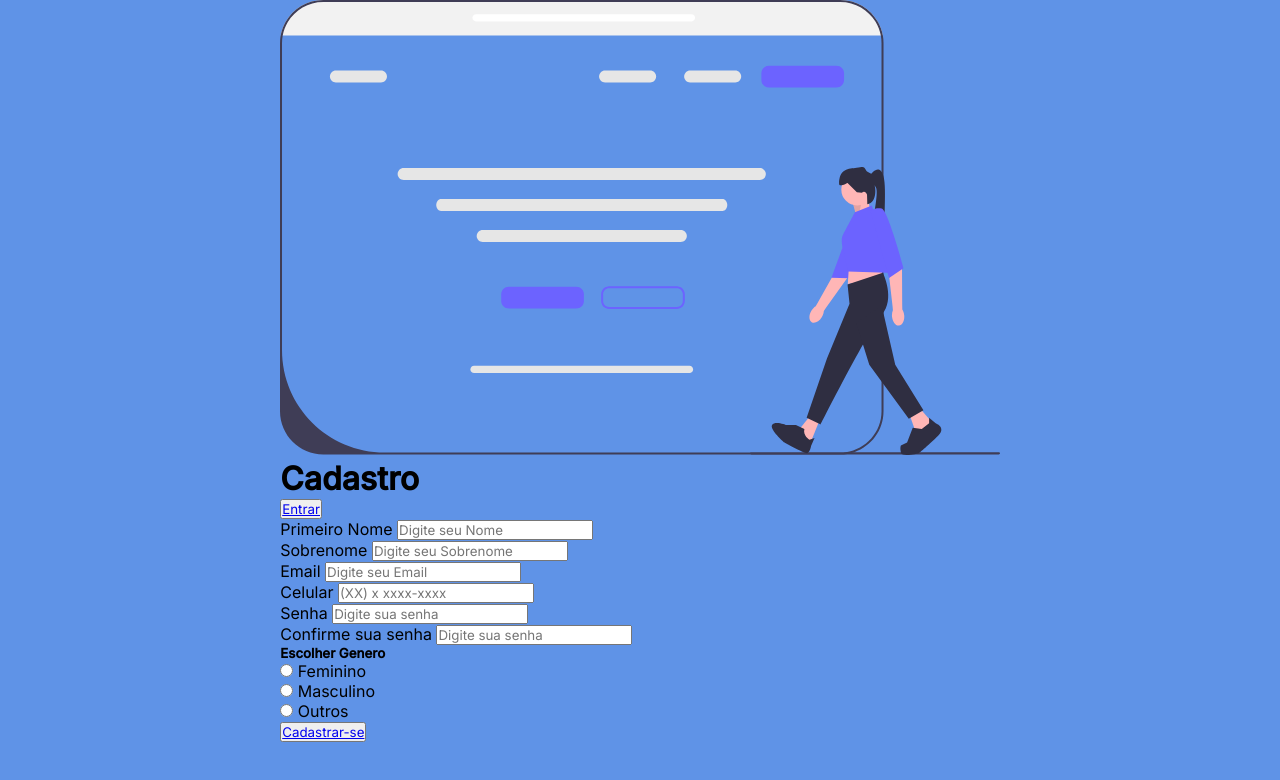
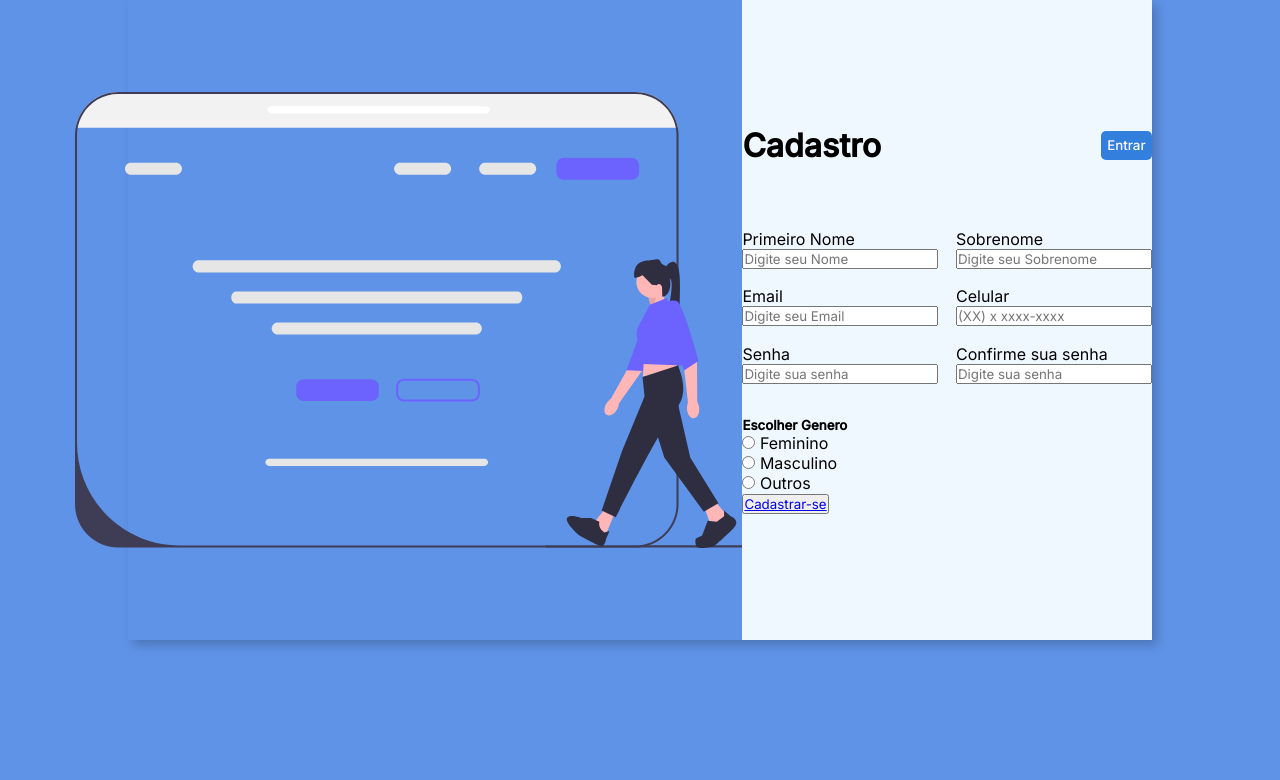
Before and after one commit to RianErick/forms, a plain HTML site: page index.html in a window 1280 px wide. Drawn offline with Linux system fonts and the light colour scheme.

Commit message:
melhorando css

```diff
--- a/assets/css/style.css
+++ b/assets/css/style.css
@@ -10,7 +10,7 @@
 
    body{
   width: 100;
-  height: 100;
+  height: 100v;
   display: flex;
   justify-content: center;
   align-items: center;
@@ -21,5 +21,69 @@
   width: 80%;
   height: 80vh;
   display: flex;
-  box-shadow: 5px 5px 10px rgba(0, 0, 0, 0.212);
+  box-shadow: 5px 5px 10px rgba(0, 0, 0, .212);
 }
+
+.form-image{
+   width: 60%;
+   display: flex;
+   justify-content: center ;
+   align-items: center;
+   padding: 1rem;
+}
+
+.form-image img{
+   width: 20 ;
+}
+
+.form{
+
+  width: 50%;
+  display: flex;
+  justify-content: center ;
+  align-items: center;
+  flex-direction: column;
+  background-color: aliceblue;
+}
+
+.form-header{
+ margin-bottom: 3rem;
+ display: flex;
+ justify-content: space-between;
+}
+
+.login-button{
+ display: flex;
+ align-items: center;
+}
+
+.login-button button{
+ border: none;
+ background-color: rgb(50, 127, 221);
+ padding: 0.4rem;
+ border-radius: 5px;
+ cursor: pointer;
+}
+
+.login-button button:hover{
+background-color: darkorchid;
+}
+
+.login-button button a{
+  text-decoration: none;
+  font-weight: 500;
+  color: #fff;
+}
+
+.input-grups{
+display: flex;
+flex-wrap: wrap;
+justify-content: space-between;
+padding: 1rem 0;
+}
+
+.input-box{
+ display: flex;
+ flex-direction: column;
+ margin-bottom: 1.1rem;
+}
--- a/index.html
+++ b/index.html
@@ -11,7 +11,7 @@
 
 <body>
 
-    <div class="contanier">
+    <div class="container">
         <div class="form-image">
             <img src="assets/img/undraw_experience_design_re_dmqq.svg">
         </div>
```
